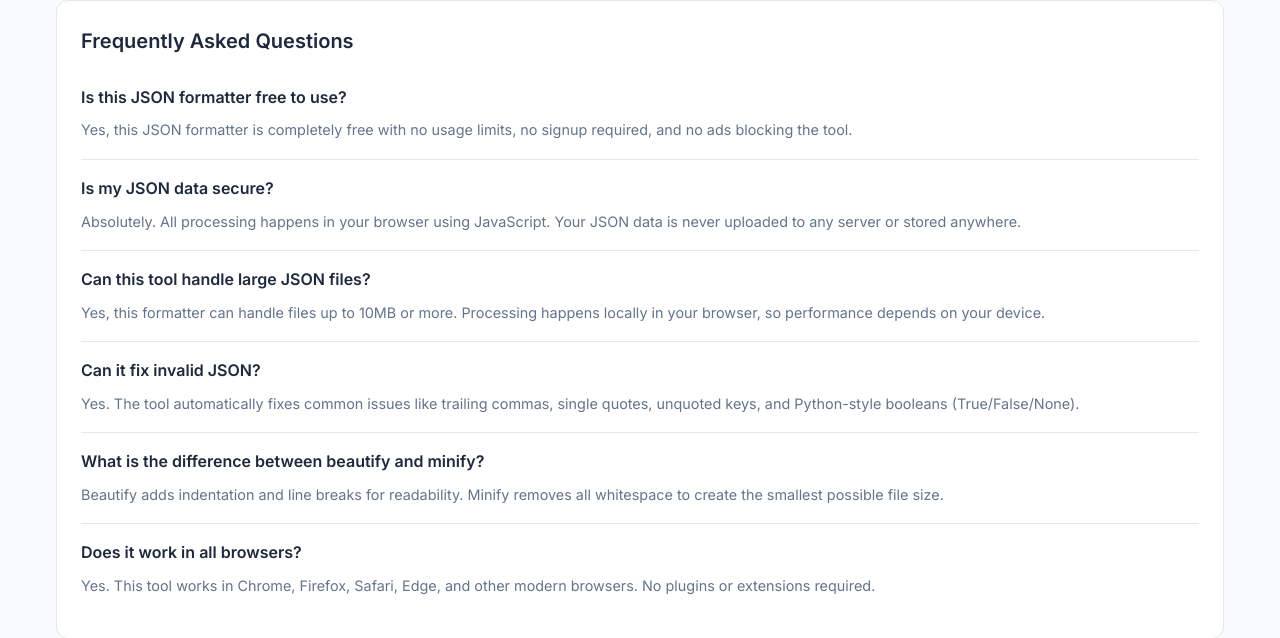
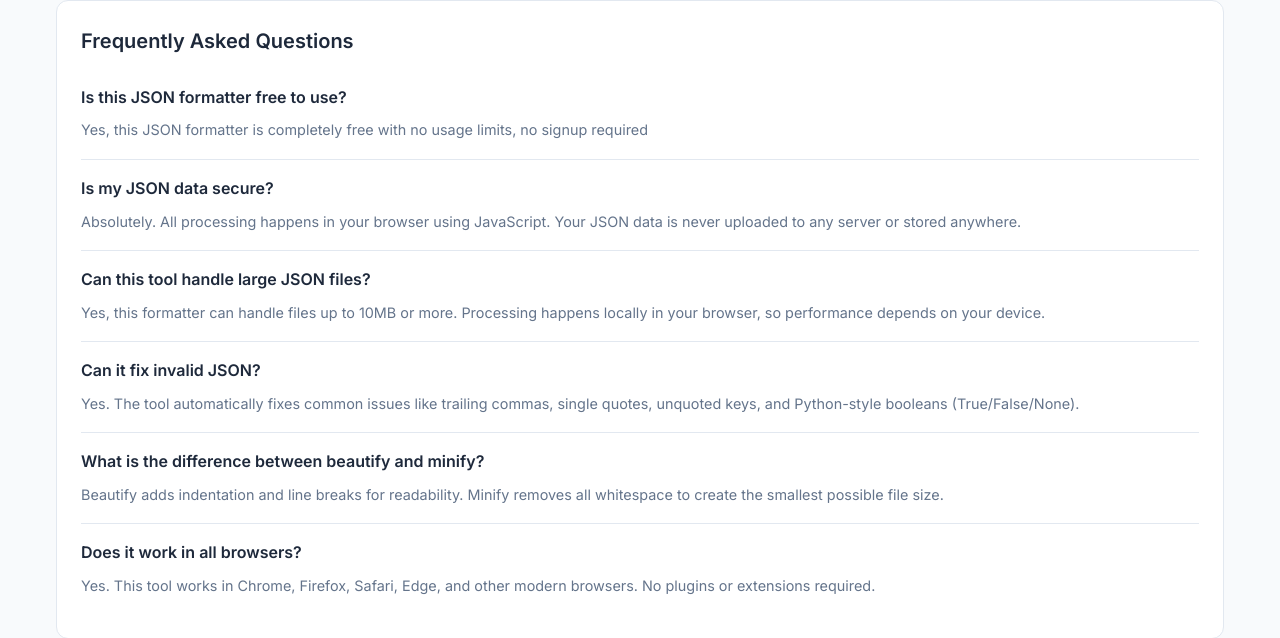
Before and after one commit to faisalbashir383/JSONFORMATTERPRO, a Django app: template templates/json-formatter-online.html in a window 1280 px wide. Shown: the part 2197-2835 px from the top of the page. Run offline with Django 5.2, Linux system fonts and the light colour scheme; the template is opened without the code that fills it, so the values that code supplies are empty.

Commit message:
full website first commit

```diff
--- a/templates/json-formatter-online.html
+++ b/templates/json-formatter-online.html
@@ -53,7 +53,7 @@ online, pretty print json, format json online, client-side json formatter{% endb
       "name": "Is this JSON formatter free to use?",
       "acceptedAnswer": {
         "@type": "Answer",
-        "text": "Yes, this JSON formatter is completely free with no usage limits, no signup required, and no ads blocking the tool."
+        "text": "Yes, this JSON formatter is completely free with no usage limits, no signup required"
       }
     },
     {
@@ -529,8 +529,7 @@ online, pretty print json, format json online, client-side json formatter{% endb
 
         <article class="faq-item">
             <h3>Is this JSON formatter free to use?</h3>
-            <p>Yes, this JSON formatter is completely free with no usage limits, no signup required, and no ads blocking
-                the tool.</p>
+            <p>Yes, this JSON formatter is completely free with no usage limits, no signup required</p>
         </article>
 
         <article class="faq-item">
```
